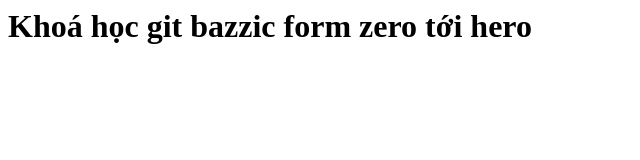
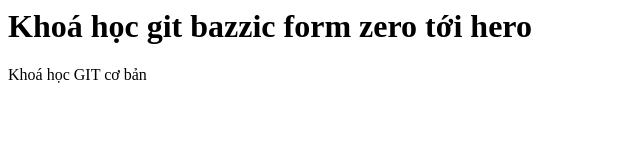
Before and after one commit to HuuHungg/GITHUB_DEMO-Huu-Hung-Nguyen, a plain HTML site: page index.html in a window 1280 px wide. Shown: the whole page, without its empty margins (0-640 px from the left). Drawn offline with Linux system fonts and the light colour scheme.

Commit message:
Update index.html

```diff
--- a/index.html
+++ b/index.html
@@ -1 +1,2 @@
 <h1>Khoá học git bazzic form zero tới hero</h1>
+<p> Khoá học GIT cơ bản  </p>
```
